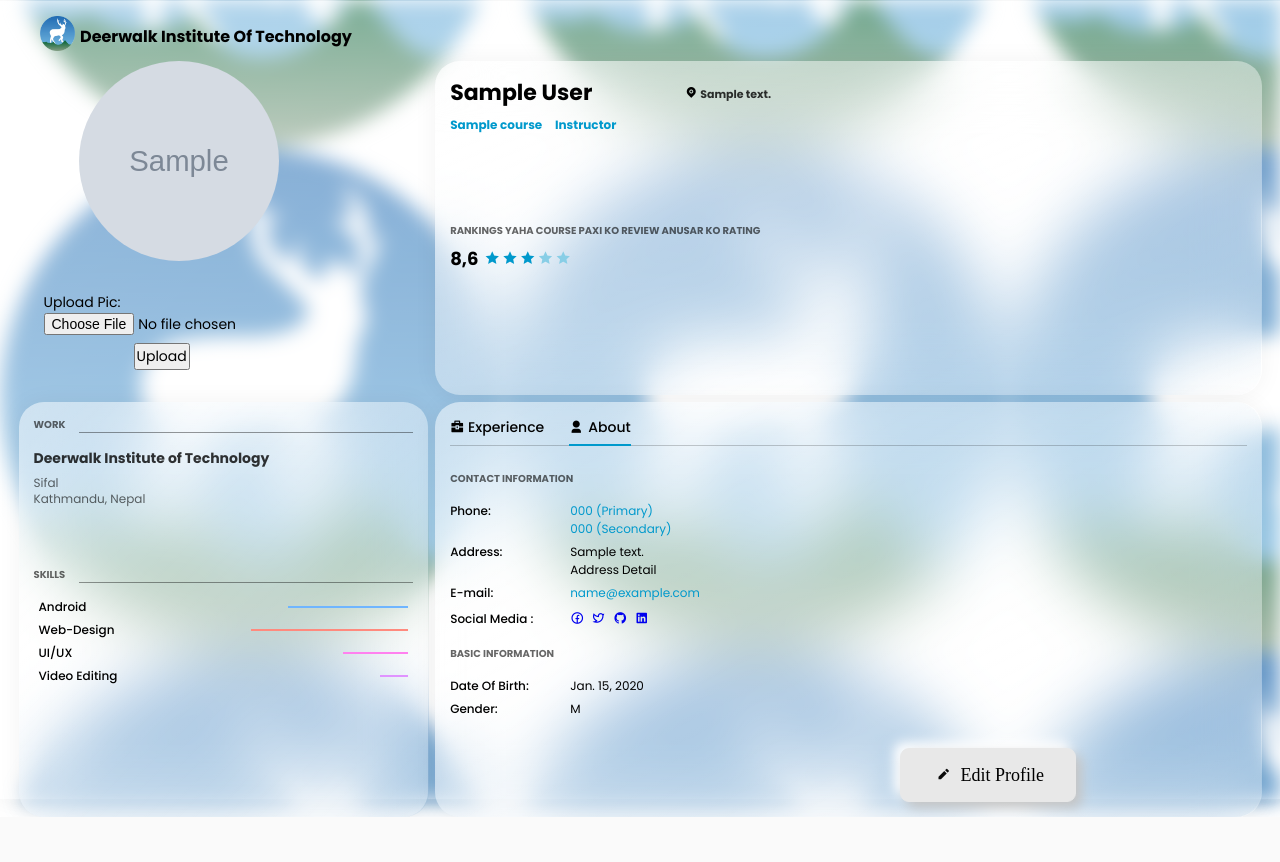
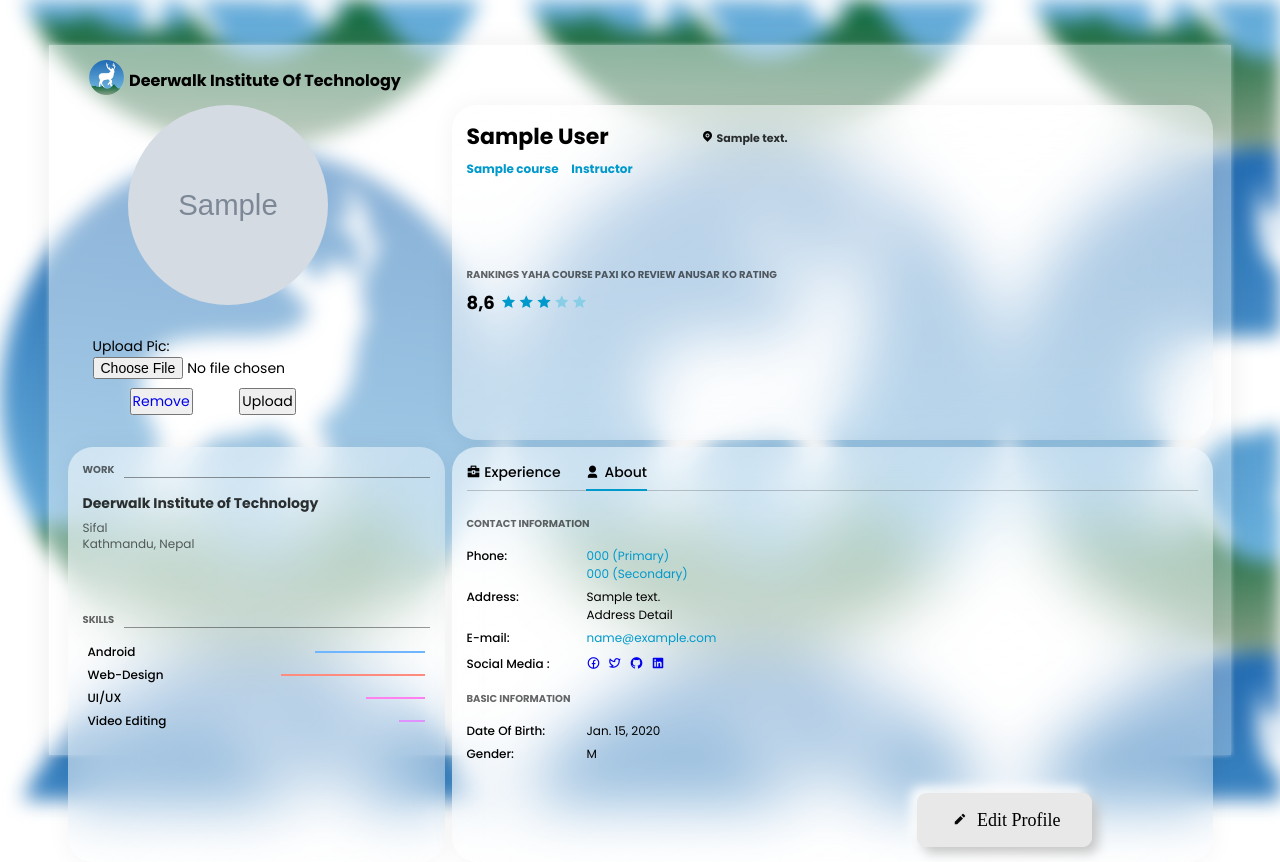
Before and after one commit to ToniBirat7/AMS, a Django app: page /attendance/profile/ in a window 1280 px wide. Before the commit the page ends 817 px from the top, so only its background shows below. Run offline with Django 4.2, Linux system fonts and the light colour scheme; a user stored in the database is signed in; tables that the repository leaves empty hold one stand-in row (values such as "Sample post"); grey boxes marked "Sample" are stand-in pictures; some libraries are stand-ins or nearby versions.

Commit message:
feat : add remove button for profile
Added remove button for removing profile

```diff
--- a/Attendance/forms.py
+++ b/Attendance/forms.py
@@ -1,3 +1,4 @@
 from django import forms
+from .models import Person
 class ImageForm(forms.Form):
     image = forms.ImageField(label="Upload Pic",widget=forms.FileInput(attrs={'class': 'image'}))
--- a/Attendance/urls.py
+++ b/Attendance/urls.py
@@ -4,6 +4,7 @@ urlpatterns = [
     path('logged-in/', views.logged_In, name="logged_in"),
     path('profile/', views.Profile, name="profile"),
     path('edit-profile/', views.EditProfile, name="edit-profile"),
+    path('image-delete/', views.ImageDelete, name="image-delete"),
 
 
 
--- a/Attendance/views.py
+++ b/Attendance/views.py
@@ -1,6 +1,7 @@
 from django.shortcuts import render, redirect
 from .models import Person
 from .forms import ImageForm
+
 # Create your views here.
 def logged_In(request):
     if request.user.is_authenticated:
@@ -19,20 +20,25 @@ def logged_In(request):
 
 def Profile(request):
     user_id = request.user.id
-    print(user_id)
     data = Person.objects.get(user_id=user_id)
-    print(data.user.date_joined)
-    form = ImageForm()
+    if request.method == 'GET':
+        form = ImageForm()
+    else:
+        form = ImageForm(request.POST, request.FILES)
+        if form.is_valid():
+            img = form.cleaned_data['image']
+            data.my_image = img
+            data.save()
     return render(request, 'attendance/profile.html', {'profile' : data , 'form' : form} )
 
-'''{% extends "core/base.html" %}
-{% block body %}
-{% for datas in data %}
-<p>{{datas.address}}</p>
-{% endfor %}
-<p>{{data.user}}</p>
-
-{% endblock body %}'''
+def ImageDelete(request):
+    form = ImageForm()
+    user_id = request.user.id
+    data = Person.objects.get(user_id=user_id)
+    data.my_image.delete()
+    data.my_image = 'NA'
+    data.save()
+    return redirect('profile')
 
 def EditProfile(request):
     return render(request, 'attendance/edit-profile.html')
--- a/ams/settings.py
+++ b/ams/settings.py
@@ -39,7 +39,6 @@ INSTALLED_APPS = [
     'django.contrib.staticfiles',
     'auth_app',
     'Attendance',
-    'phone_field',
 ]
 
 MIDDLEWARE = [
--- a/static/profile_style.css
+++ b/static/profile_style.css
@@ -100,8 +100,8 @@ body {
     "userProfile userDetails"
     "work_skills timeline_about"
     "work_skills timeline_about";
-  width: 100%;
-  height: 96vh;
+  width: 90%;
+  height: 85vh;
   background: var(--glass-bg);
   padding: var(--p-1-5);
   box-shadow: 0 0 5px rgba(255, 255, 255, 0.5), 0 0 25px rgba(0, 0, 0, 0.08);
@@ -183,13 +183,26 @@ header {
   margin: 15px;
   padding: 10px;
 }
+.container .userProfile .profile .media-file .image {
+  cursor: pointer;
 
-.container .userProfile .profile button {
-  margin-top: 8px;
-  margin-left: 90px;
+}
+.container .userProfile .profile .remove {
+  margin-top: 9px;
+  margin-left: 37px;
   padding: 1px;
   justify-content: center;
   align-items: center;
+  cursor: pointer;
+}
+
+.container .userProfile .profile .upload {
+  margin-top: 9px;
+  margin-left: 43px;
+  padding: 1px;
+  justify-content: center;
+  align-items: center;
+  cursor: pointer;
 }
 /* ===== =====>>  Work & Skills Css Start  <<===== ===== */
 .container .work_skills {
@@ -496,9 +509,9 @@ header {
   border: 1px solid #e8e8e8;
   box-shadow: 6px 6px 12px #c5c5c5,
              -6px -6px 12px #ffffff;
-
   margin-top: 15px;
   margin-left: 450px;
+  cursor: pointer;
 }
 .button2 .ri-pencil-fill{
   padding: 5px;
--- a/templates/attendance/edit-profile.html
+++ b/templates/attendance/edit-profile.html
@@ -0,0 +1,3 @@
+{% extends "core/base.html" %}
+{% block body %}
+{% endblock body %}
--- a/templates/attendance/profile.html
+++ b/templates/attendance/profile.html
@@ -27,7 +27,7 @@
         <header>
             <div class="brandLogo">
                 <figure><img src="{% static 'images/deerwalklogo.png' %}" alt="logo" width="40px" height="40px"></figure>
-                <span>Deerwalk Institute Of Technology</span>
+                <span> Deerwalk Institute Of Technology</span>
             </div>
         </header>
 
@@ -38,8 +38,10 @@
                 <figure><img src="{{profile.my_image.url}}" alt="profile" width="250px" height="250px"></figure>
             <div class="media-file">
                     <form method="POST" enctype="multipart/form-data">
+                        {% csrf_token %}
                         {{form.as_p}}
-                        <button type="submit">Upload</button>
+                        <button class="remove" type="submit"><a href="{% url 'image-delete' %}">Remove</a></button>
+                        <button class="upload" type="submit">Upload</button>
                     </form>
             </div>
             </div>
@@ -209,7 +211,7 @@
                 <i class="ri-pencil-fill"></i>
                 <a href="{% url 'edit-profile'  %}">Edit Profile</a>
                 </button>
-                </section>
+        </section>
     </div>
 </body>
 </html>
```
Also changed, not shown: Attendance/migrations/0005_alter_person_my_image.py (added), Attendance/migrations/0006_alter_person_my_image.py (added), media/profile_img/NBX_Snapshot_2023-06-17_16-55-09-077.png (deleted), media/profile_img/NBX_Snapshot_2023-06-17_16-55-09-912.png (deleted), media/profile_img/PP_Photo_Mu52EKs.png (deleted), media/profile_img/received_108356412263068.png (added).
